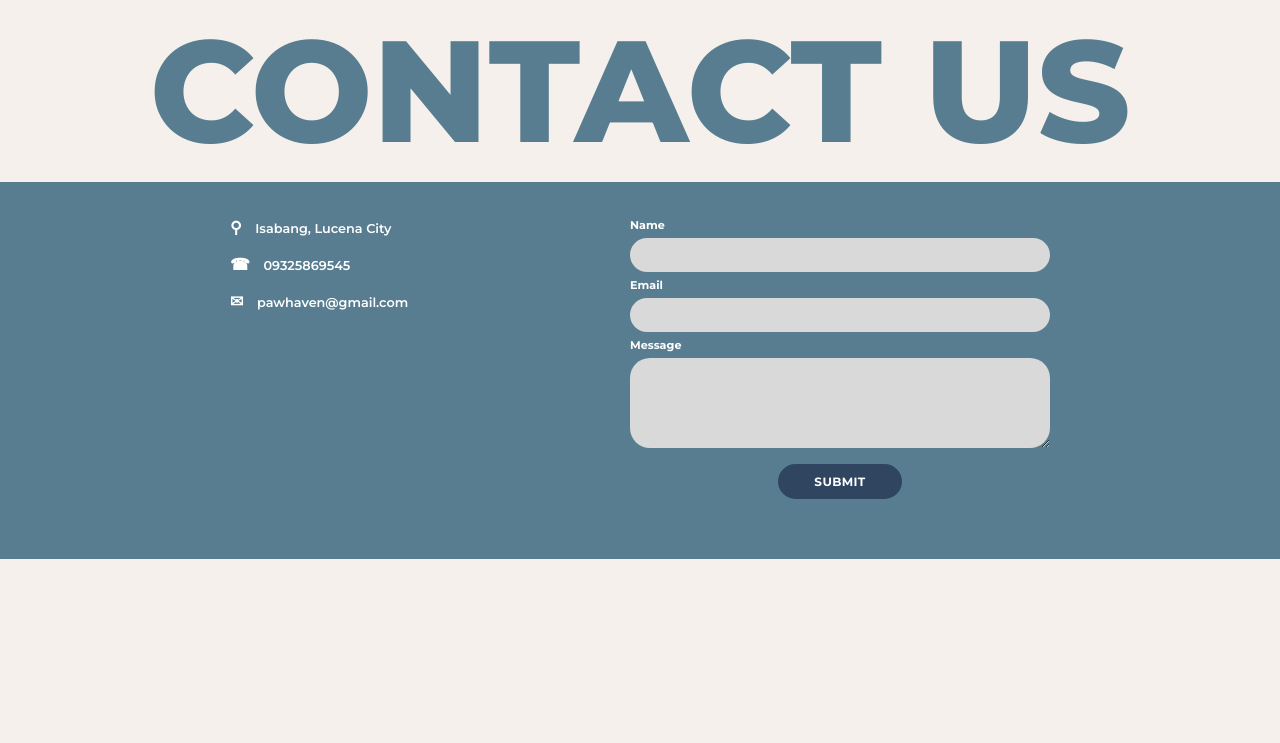
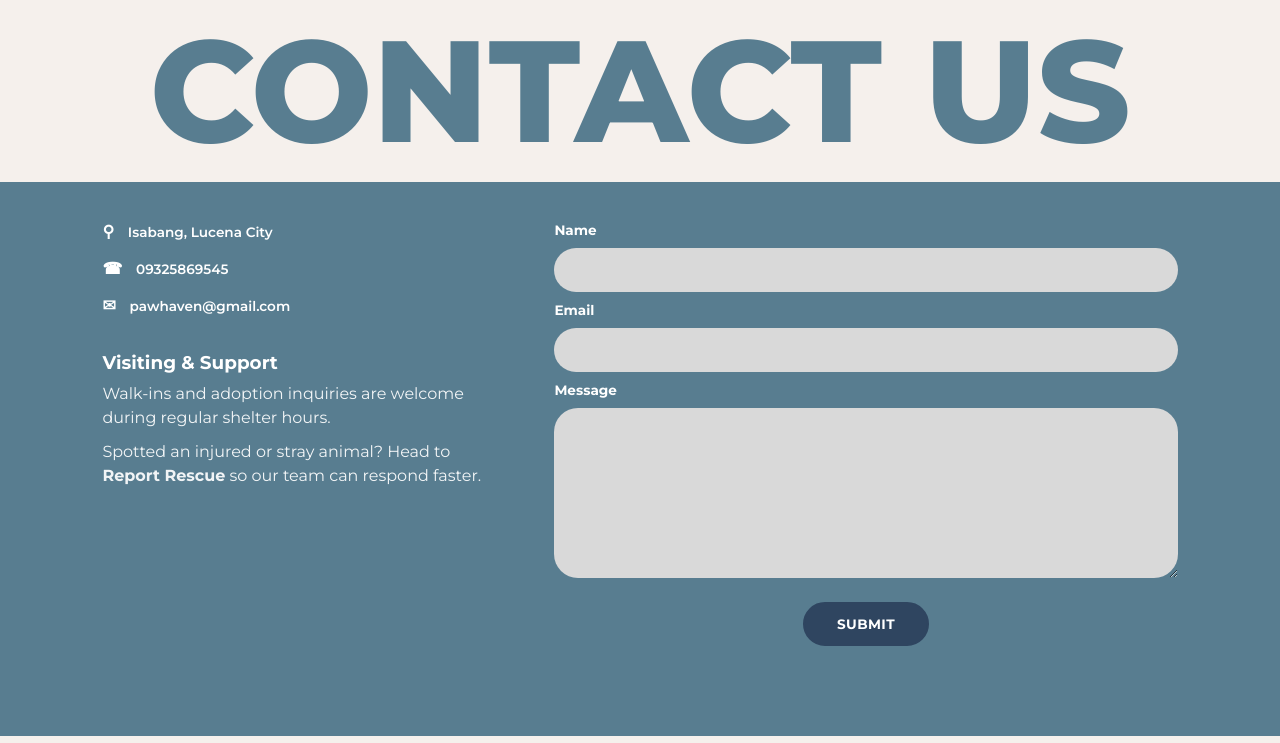
Before and after one commit to mawi-ursua/PAWHAVEN-Pet-Adoption-Management-System, a Django app: page /contact/ in a window 1280 px wide. Shown: the part 57-800 px from the top of the page. Run offline with Django 5.2, Linux system fonts and the light colour scheme; data comes from the database, SQL or seed files in the repository.

Commit message:
pets, reports & contact updated

```diff
--- a/pawhaven/pawhaven/settings.py
+++ b/pawhaven/pawhaven/settings.py
@@ -123,8 +123,9 @@ STATIC_ROOT = BASE_DIR / "staticfiles"
 MEDIA_URL = "media/"
 MEDIA_ROOT = BASE_DIR / "media"
 
-LOGIN_URL = "manager:login"
-LOGIN_REDIRECT_URL = "manager:dashboard"
+LOGIN_REDIRECT_URL = 'private:dashboard'
+LOGOUT_REDIRECT_URL = 'private:login'
+LOGIN_URL = 'private:login'
 
 DEFAULT_AUTO_FIELD = "django.db.models.BigAutoField"
 
--- a/pawhaven/public/models.py
+++ b/pawhaven/public/models.py
@@ -108,6 +108,12 @@ class RescueReport(models.Model):
         RESOLVED = "resolved", "Resolved"
 
     location = models.CharField(max_length=255)
+    latitude = models.DecimalField(
+        max_digits=9, decimal_places=6, null=True, blank=True
+    )
+    longitude = models.DecimalField(
+        max_digits=9, decimal_places=6, null=True, blank=True
+    )
     image = models.FileField(upload_to="reports/")
     urgency = models.CharField(
         max_length=10, choices=Urgency.choices, default=Urgency.LOW
--- a/pawhaven/public/templates/public/base.html
+++ b/pawhaven/public/templates/public/base.html
@@ -8,6 +8,7 @@
   <link rel="preconnect" href="https://fonts.gstatic.com" crossorigin>
   <link href="https://fonts.googleapis.com/css2?family=Montserrat:wght@400;500;600;700;800&family=Dancing+Script:wght@500&display=swap" rel="stylesheet">
   <link rel="stylesheet" href="{% static 'css/public.css' %}">
+  {% block extra_head %}{% endblock %}
 </head>
 <body class="{% block body_class %}{% endblock %}">
   <header class="navbar">
@@ -30,5 +31,6 @@
   {% endif %}
 
   {% block content %}{% endblock %}
+  {% block extra_scripts %}{% endblock %}
 </body>
 </html>
--- a/pawhaven/public/templates/public/contact.html
+++ b/pawhaven/public/templates/public/contact.html
@@ -6,11 +6,21 @@
 <main>
   <section class="contact-banner"><h1>Contact us</h1></section>
   <section class="contact-body">
+    <div class="contact-col-left">
       <ul class="contact-info">
         <li><span>&#9906;</span> {{ shelter.address }}</li>
         <li><span>&#9742;</span> {{ shelter.contact_number }}</li>
         <li><span>&#9993;</span> {{ shelter.email }}</li>
       </ul>
+
+      <div class="contact-extra-card">
+        <h2>Visiting &amp; Support</h2>
+        <p>Walk-ins and adoption inquiries are welcome during regular shelter hours.</p>
+        <p>Spotted an injured or stray animal? Head to <strong>Report Rescue</strong> so our team can respond faster.</p>
+      </div>
+    </div>
+
+    <div class="contact-col-right">
       <form method="post" class="contact-form">
         {% csrf_token %}
         <label for="{{ form.name.id_for_label }}">Name</label>
@@ -21,6 +31,7 @@
         {{ form.message }}{{ form.message.errors }}
         <button type="submit" class="btn btn-dark btn-small">Submit</button>
       </form>
+    </div>
   </section>
 </main>
 {% endblock %}
--- a/pawhaven/public/views.py
+++ b/pawhaven/public/views.py
@@ -2,7 +2,7 @@ from django.contrib import messages
 from django.shortcuts import get_object_or_404, redirect, render
 
 from .forms import AdoptionApplicationForm, ContactForm, RescueReportForm
-from .models import Pet, ShelterSettings
+from .models import Pet, RescueReport, ShelterSettings
 
 
 def home(request):
--- a/pawhaven/static/css/public.css
+++ b/pawhaven/static/css/public.css
@@ -284,16 +295,125 @@ a { color: inherit; text-decoration: none; }
 /* ---------- Contact ---------- */
 .contact-banner { background: var(--cream); overflow: hidden; padding: 12px 0; }
 .contact-banner h1 { color: var(--slate); text-transform: uppercase; font-weight: 800; font-size: clamp(3rem, 12vw, 9rem); white-space: nowrap; text-align: center; line-height: 1.1; }
-.contact-body { background: var(--slate); color: var(--white); display: flex; flex-wrap: wrap; gap: 40px; justify-content: center; padding: 36px 8% 60px; min-height: 280px; }
-.contact-info { list-style: none; padding: 0; margin: 0; display: flex; flex-direction: column; gap: 18px; font-size: .8rem; font-weight: 600; flex: 1 1 260px; max-width: 360px; }
+.contact-body {
+  background: var(--slate);
+  color: var(--white);
+  display: flex;
+  flex-wrap: wrap;
+  gap: 48px;
+  justify-content: space-between;
+  align-items: flex-start;
+  padding: 40px 8% 64px;
+  min-height: 280px;
+}
+.contact-info {
+  list-style: none;
+  padding: 0;
+  margin: 0;
+  display: flex;
+  flex-direction: column;
+  gap: 18px;
+  font-size: .85rem;
+  font-weight: 600;
+  flex: 1 1 300px;
+  max-width: 460px;
+}
 .contact-info span { margin-right: 10px; font-size: 1rem; }
-.contact-form { display: flex; flex-direction: column; gap: 6px; flex: 1 1 320px; max-width: 420px; font-size: .7rem; font-weight: 700; }
+
+.page-contact .contact-col-right {
+  flex: 1 1 440px;
+  max-width: 680px;
+  width: 100%;
+}
+
+.contact-form {
+  display: flex;
+  flex-direction: column;
+  gap: 10px;
+  flex: 1 1 440px;
+  max-width: 680px;
+  width: 100%;
+  font-size: .85rem;
+  font-weight: 700;
+}
 .contact-form input, .contact-form textarea {
-  width: 100%; border: 0; border-radius: 999px; background: #d9d9d9; padding: 10px 16px; font: inherit; color: var(--navy);
+  width: 100%;
+  box-sizing: border-box;
+  border: 0;
+  border-radius: 999px;
+  background: #d9d9d9;
+  padding: 14px 20px;
+  font-size: .95rem;
+  font: inherit;
+  color: var(--navy);
 }
-.contact-form textarea { border-radius: 20px; resize: vertical; }
-.contact-form .btn { align-self: center; margin-top: 10px; border-color: var(--navy); }
+.contact-form textarea {
+  min-height: 170px;
+  border-radius: 24px;
+  padding: 16px 20px;
+  resize: vertical;
+}
+.contact-form .btn {
+  align-self: center;
+  margin-top: 14px;
+  padding: 12px 32px;
+  font-size: .85rem;
+  border-color: var(--navy);
+}
 .contact-form .errorlist { color: #ffd2d2; }
+
+@media (max-width: 820px) {
+  .contact-body {
+    justify-content: center;
+    padding: 36px 6% 56px;
+  }
+  .contact-info,
+  .page-contact .contact-col-right,
+  .contact-form {
+    max-width: 100%;
+  }
+}
+
+.page-contact .contact-extra-card {
+  margin-top: 32px;
+  padding-top: 4px;
+}
+
+.page-contact .contact-extra-card h2 {
+  margin: 0 0 8px;
+  font-size: 1.15rem;
+}
+
+.page-contact .contact-extra-card p {
+  margin: 0 0 10px;
+  line-height: 1.5;
+  opacity: 0.92;
+}
+
+.page-contact .contact-extra-card p:last-child {
+  margin-bottom: 0;
+}
+
+.page-contact main {
+  min-height: calc(100vh - 64px); /* adjust 64px to match your navbar height */
+  display: flex;
+  flex-direction: column;
+}
+
+.page-contact .contact-body {
+  flex: 1 0 auto;
+  padding-bottom: 88px;
+}
+
+.page-contact .contact-body {
+  gap: 72px;
+}
+
+.page-contact .contact-extra-card {
+  margin-top: 32px;
+  padding-top: 4px;
+  max-width: 380px;
+}
 
 @media (max-width: 760px) {
   .navbar { flex-direction: column; gap: 10px; }
```
Also changed, not shown: other parts of pawhaven/static/css/public.css (+36 -25 lines), pawhaven/public/templates/public/report_rescue.html (+99 -1 lines). Lines whose indentation alone changed are shown as unchanged.
